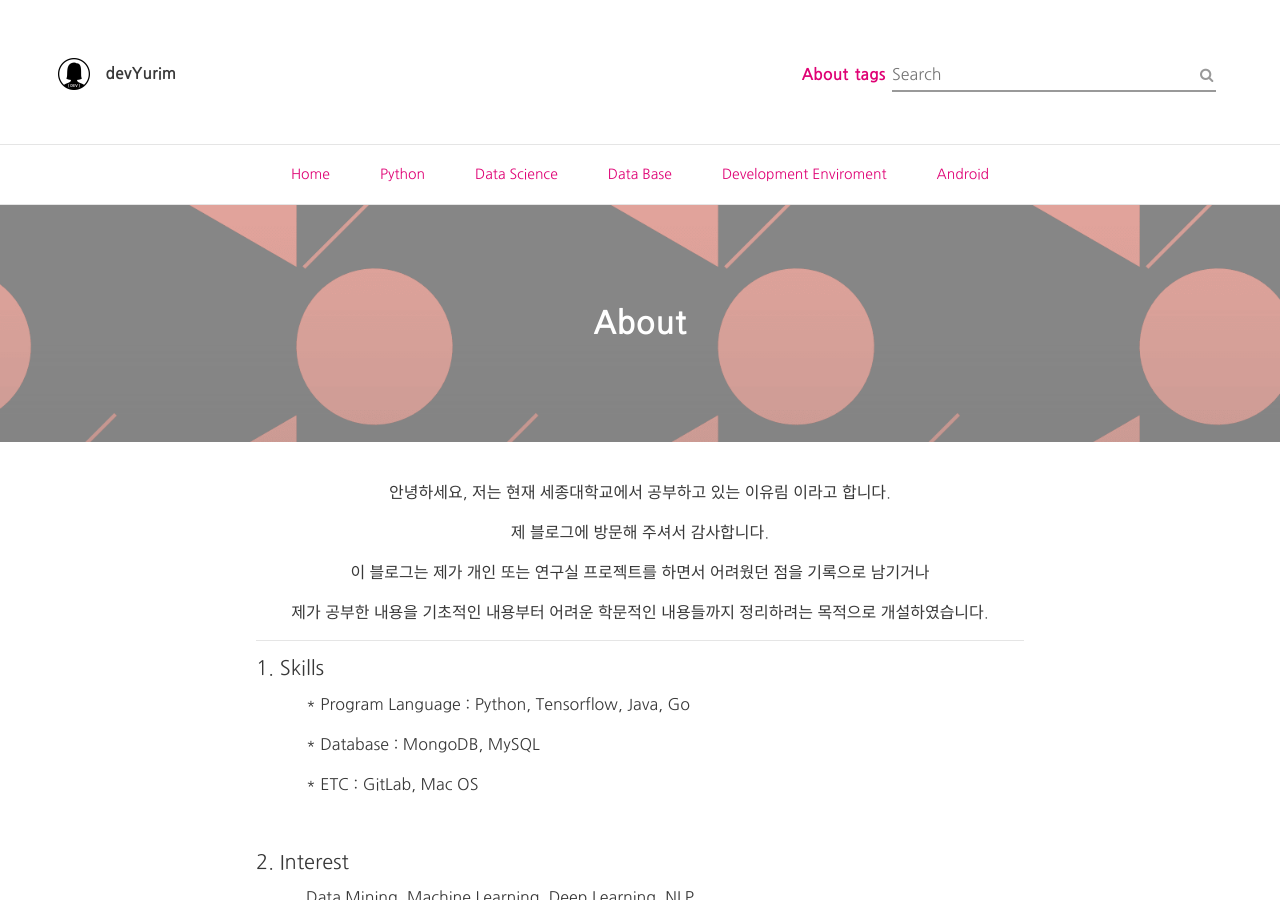
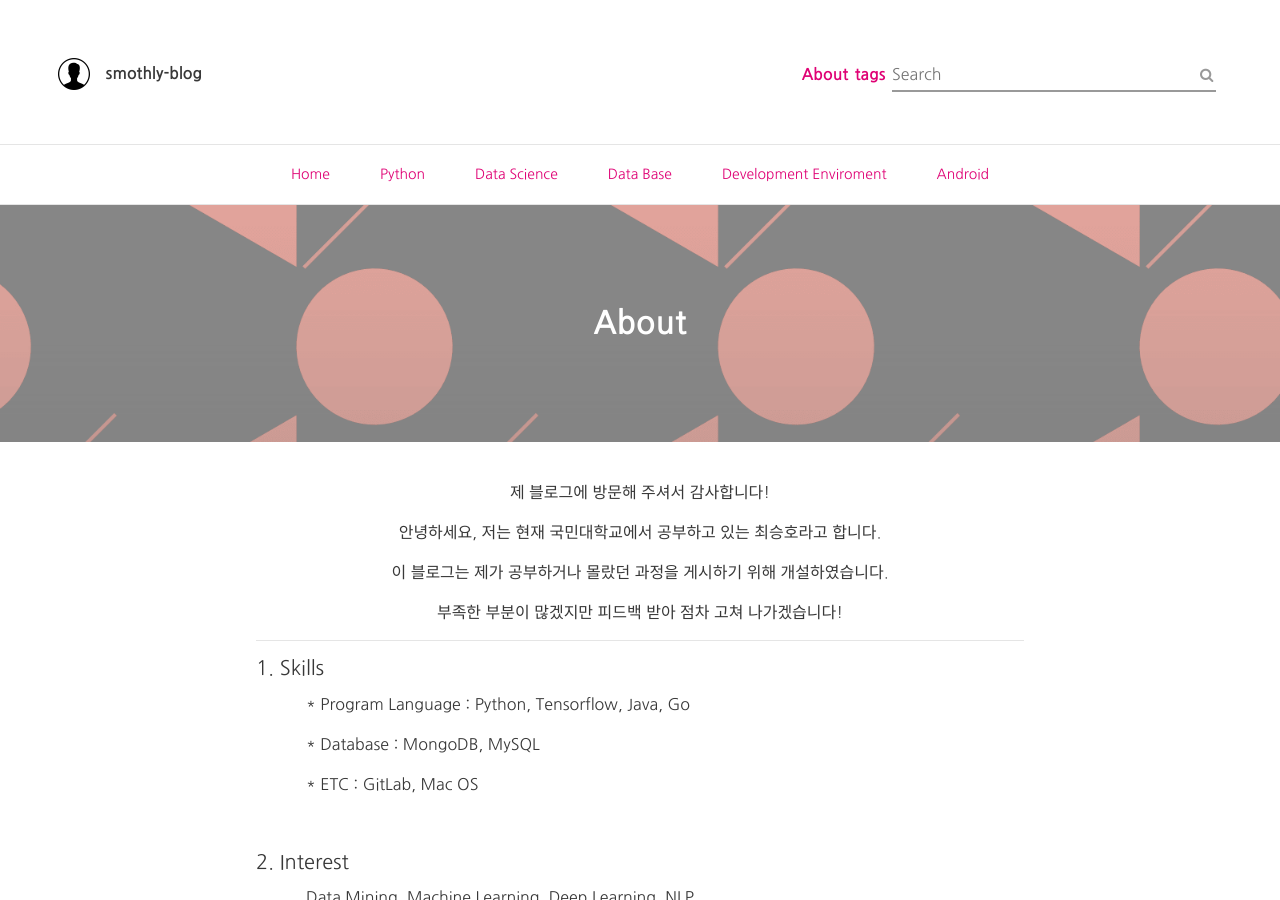
Before and after one commit to smothly/smothly.github.io, a Jekyll site: the page built from about.md, in a window 1280 px wide and 900 px high. Built offline with Jekyll 4.4.1, drawn with Linux system fonts in a browser that asks for light colours; nearby versions of some CDN libraries; comment, search, counter and statistics services are not loaded.

Commit message:
updating...

```diff
--- a/_config.yml
+++ b/_config.yml
@@ -1,19 +1,19 @@
 # SITE CONFIGURATION
 baseurl:
-url: "https://devYurim.github.io"
+url: "https://smothly.github.io"
 
 # THEME-SPECIFIC CONFIGURATION
 theme_settings:
   # Meta
-  title: devYurim
-  avatar: assets/img/blogmark.png
-  favicon: assets/favicon.ico
+  title: smothly-blog
+  avatar: assets/img/avatar_2.png
+  favicon: assets/coding.ico
   gravatar: # Email MD5 hash
-  description: "developer blog" # used by search engines
+  description: "seungho`s development blog" # used by search engines
 
   # Header and footer text
   header_text: >
-     <p>Intelligent System Lab Researcher</p>
+     <p>Devops Developer & Data Scientist를 꿈꾸며</p>
 
   header_text_feature_image:
   footer_text: >
@@ -21,14 +21,14 @@ theme_settings:
 
   # Icons
   rss: true
-  email_address: "soaka94@naver.com" # Full email address, e.g. "sam@example.com"
+  email_address: "seungho546@naver.com" # Full email address, e.g. "sam@example.com"
   behance:
   bitbucket:
   dribbble:
   facebook:
   flickr:
   gitlab:
-  github: "devYurim"
+  github: "smothly"
   google_plus:
   instagram:
   linkedin:  # Full URL
@@ -43,8 +43,8 @@ theme_settings:
   youtube:
 
   # Scripts
-  google_analytics: UA-111748939-1 # Tracking ID, e.g. "UA-000000-01"
-  disqus_shortname: devYurim
+  google_analytics: UA-150391331-1 # Tracking ID, e.g. "UA-000000-01"
+  disqus_shortname: smothly
   katex: true # Enable if using math markup
   search: true # Enable the search feature
 
--- a/about.md
+++ b/about.md
@@ -19,13 +19,13 @@ feature-img: "assets/img/sample_feature_img_2.png"
 
 <center>
 
-<p>안녕하세요, 저는 현재 세종대학교에서 공부하고 있는 이유림 이라고 합니다.</p>
+<p>제 블로그에 방문해 주셔서 감사합니다!</p>
 
-<p>제 블로그에 방문해 주셔서 감사합니다.</p>
+<p>안녕하세요, 저는 현재 국민대학교에서 공부하고 있는 최승호라고 합니다.</p>
 
-<p>이 블로그는 제가 개인 또는 연구실 프로젝트를 하면서 어려웠던 점을 기록으로 남기거나</p>
+<p>이 블로그는 제가 공부하거나 몰랐던 과정을 게시하기 위해 개설하였습니다.</p>
 
-<p>제가 공부한 내용을 기초적인 내용부터 어려운 학문적인 내용들까지 정리하려는 목적으로 개설하였습니다.</p>
+<p>부족한 부분이 많겠지만 피드백 받아 점차 고쳐 나가겠습니다!</p>
 
 </center>
 
```
Also changed, not shown: assets/coding.ico (added), assets/img/avatar_2.png (added), assets/img/blogmark.png (deleted).
